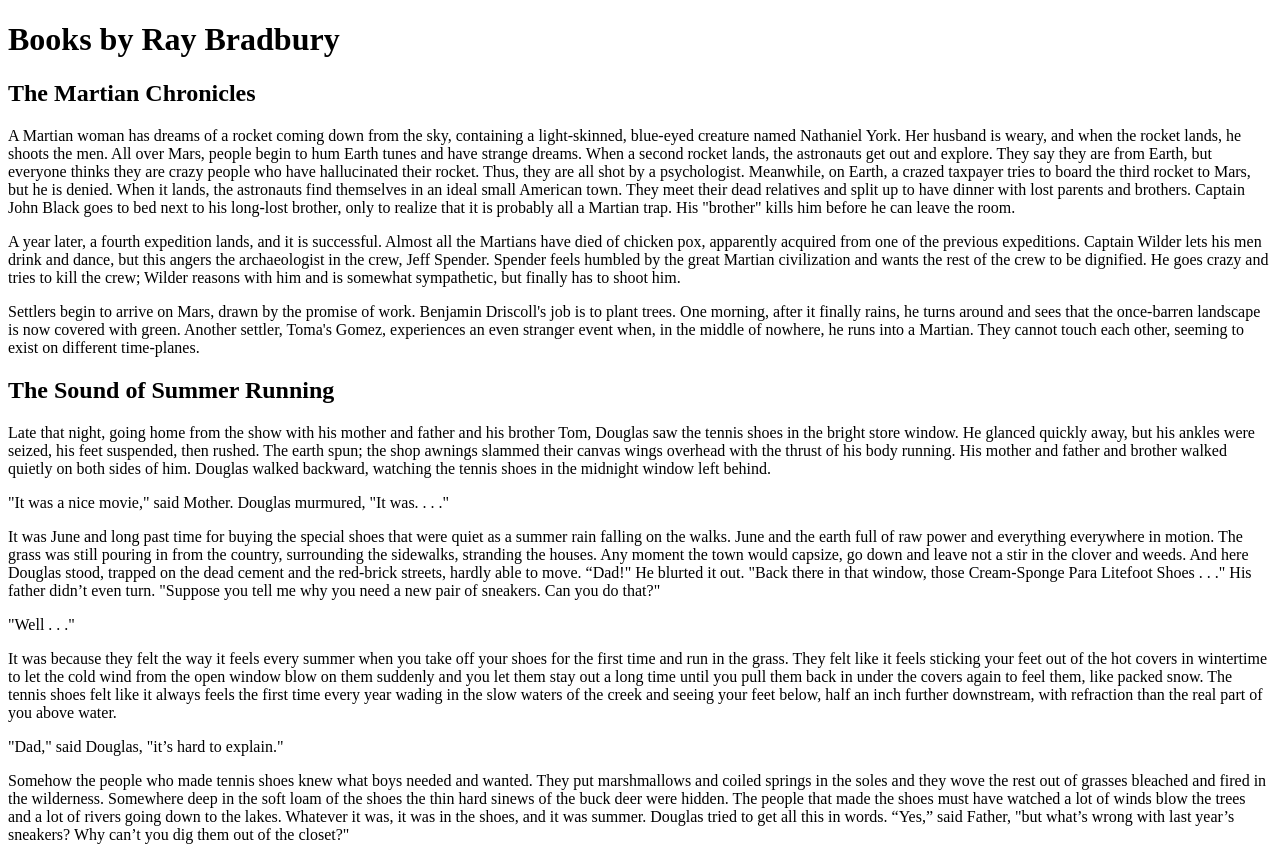
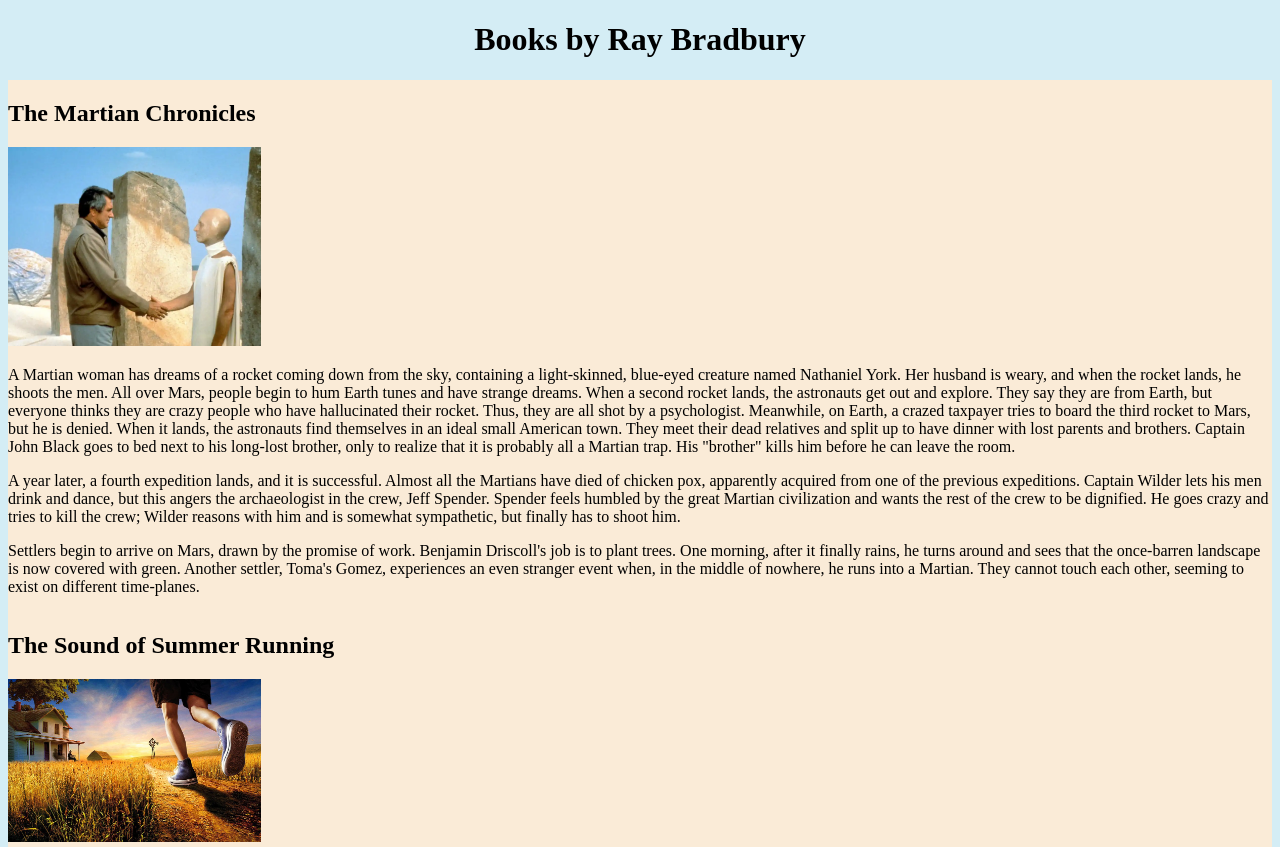
Before and after one commit to noahaakin/module10html, a plain HTML site: page index.html in a window 1280 px wide. Shown: the top 847 px of the page. Drawn offline with Linux system fonts and the light colour scheme.

Commit message:
added default styling for vertical view

```diff
--- a/css/styles.css
+++ b/css/styles.css
@@ -1,2 +1,21 @@
 @charset "utf-8";
 /* CSS Document */
+img {
+    width: 20%;
+    height: auto;
+}
+header {
+    text-align: center;
+}
+body {
+    background: rgb(212, 237, 245);
+}
+main {
+    display: flex;
+    flex-direction: column;
+    background: rgb(212, 237, 245);
+    align-items: center;
+}
+section {
+    background-color: antiquewhite;
+}
--- a/index.html
+++ b/index.html
@@ -7,15 +7,20 @@
 		<!-- add meta for keywords -->
 		<!-- add meta for description -->
 		<!-- add a link to the stylesheet -->
+		<link rel="stylesheet" href="css/styles.css">
 	</head>
 	<body>
+
+		<header>
+			<h1>Books by Ray Bradbury</h1>
+		</header>
+
 		<main>
-			<header>
-			    <h1>Books by Ray Bradbury</h1>
-            </header>
+
 
 			<section>
 				<h2>The Martian Chronicles</h2>
+				<img src="images/martian2.webp" alt="martians">
 				<p>A Martian woman has dreams of a rocket coming down from the sky, containing a light-skinned, blue-eyed creature named Nathaniel York. Her husband is weary, and when the rocket lands, he shoots the men. All over Mars, people begin to hum Earth tunes and have strange dreams. When a second rocket lands, the astronauts get out and explore. They say they are from Earth, but everyone thinks they are crazy people who have hallucinated their rocket. Thus, they are all shot by a psychologist. Meanwhile, on Earth, a crazed taxpayer tries to board the third rocket to Mars, but he is denied. When it lands, the astronauts find themselves in an ideal small American town. They meet their dead relatives and split up to have dinner with lost parents and brothers. Captain John Black goes to bed next to his long-lost brother, only to realize that it is probably all a Martian trap. His "brother" kills him before he can leave the room.</p>
 				<p>A year later, a fourth expedition lands, and it is successful. Almost all the Martians have died of chicken pox, apparently acquired from one of the previous expeditions. Captain Wilder lets his men drink and dance, but this angers the archaeologist in the crew, Jeff Spender. Spender feels humbled by the great Martian civilization and wants the rest of the crew to be dignified. He goes crazy and tries to kill the crew; Wilder reasons with him and is somewhat sympathetic, but finally has to shoot him.</p>
 				<p>Settlers begin to arrive on Mars, drawn by the promise of work. Benjamin Driscoll's job is to plant trees. One morning, after it finally rains, he turns around and sees that the once-barren landscape is now covered with green. Another settler, Toma's Gomez, experiences an even stranger event when, in the middle of nowhere, he runs into a Martian. They cannot touch each other, seeming to exist on different time-planes.</p>
@@ -23,6 +28,7 @@
 
 			<section>
 				<h2>The Sound of Summer Running</h2>
+				<img src="images/shoes2.jpg" alt="running shoes">
 				<p>Late that night, going home from the show with his mother and father and his brother Tom, Douglas saw the tennis shoes in the bright store window.  He glanced quickly away, but his ankles were seized, his feet suspended, then rushed.  The earth spun; the shop awnings slammed their canvas wings overhead with the thrust of his body running.  His mother and father and brother walked quietly on both sides of him. Douglas walked backward, watching the tennis shoes in the midnight window left behind.</p>
 				<p>"It was a nice movie," said Mother. Douglas murmured, "It was. . . ."</p>
 				<p>It was June and long past time for buying the special shoes that were quiet as a summer rain falling on the walks.  June and the earth full of raw power and everything everywhere in  motion. The grass was still pouring in from the country, surrounding the sidewalks, stranding the houses.  Any moment the town would capsize, go down and leave not a stir in the clover and weeds. And here Douglas stood, trapped on the dead cement and the red-brick streets, hardly able to move. “Dad!" He blurted it out. "Back there in that window, those Cream-Sponge Para Litefoot Shoes . . ." His father didn’t even turn. "Suppose you tell me why you need a new pair of sneakers.  Can you do that?" </p>
@@ -36,6 +42,7 @@
 
 			<section>
 				<h2>Fahrenheit 451</h2>
+				<img src="images/fahrenheit2.jpg" alt="Fahrenheit">
 				<p>Guy Montag is a fireman who burns books in a futuristic American city. In Montag&rsquo;s world, firemen start fires rather than putting them out. The people in this society do not read books, enjoy nature, spend time by themselves, think independently, or have meaningful conversations. Instead, they drive very fast, watch excessive amounts of television on wall-size sets, and listen to the radio on "Seashell Radio" sets attached to their ears.</p>
 				<p>Montag encounters a gentle seventeen-year-old girl named Clarisse McClellan, who opens his eyes to the emptiness of his life with her innocently penetrating questions and her unusual love of people and nature. Over the next few days, Montag experiences a series of disturbing events. First, his wife, Mildred, attempts suicide by swallowing a bottle of sleeping pills. Then, when he responds to an alarm that an old woman has a stash of hidden literature, the woman shocks him by choosing to be burned alive along with her books. A few days later, he hears that Clarisse has been killed by a speeding car. Montag's dissatisfaction with his life increases, and he begins to search for a solution in a stash of books that he has stolen from his own fires and hidden inside an air-conditioning vent.</p>
 				<p>When Montag fails to show up for work, his fire chief, Beatty, pays a visit to his house. Beatty explains that it's normal for a fireman to go through a phase of wondering what books have to offer, and he delivers a dizzying monologue explaining how books came to be banned in the first place. According to Beatty, special-interest groups and other "minorities" objected to books that offended them. Soon, books all began to look the same, as writers tried to avoid offending anybody. This was not enough, however, and society as a whole decided to simply burn books rather than permit conflicting opinions. Beatty tells Montag to take twenty-four hours or so to see if his stolen books contain anything worthwhile and then turn them in for incineration. Montag begins a long and frenzied night of reading.</p>
```
